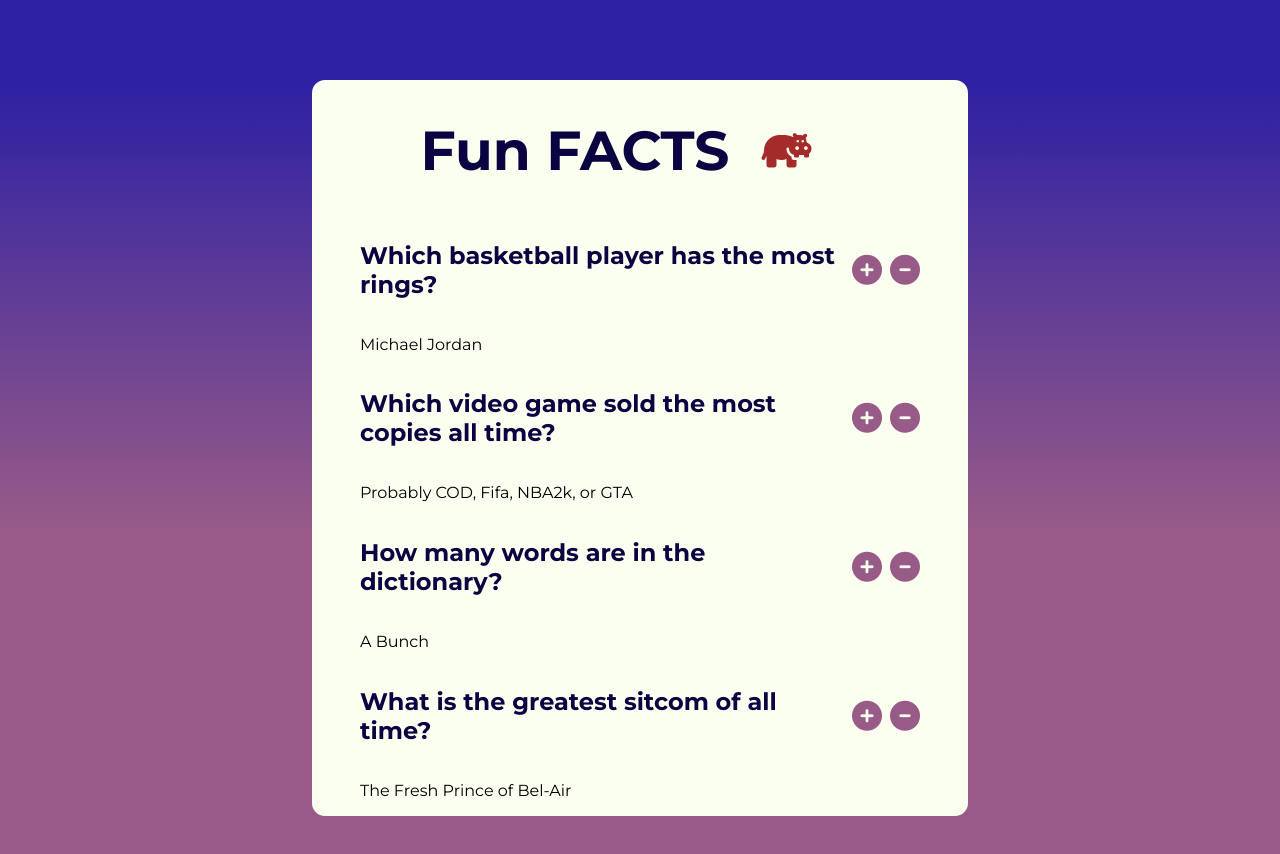
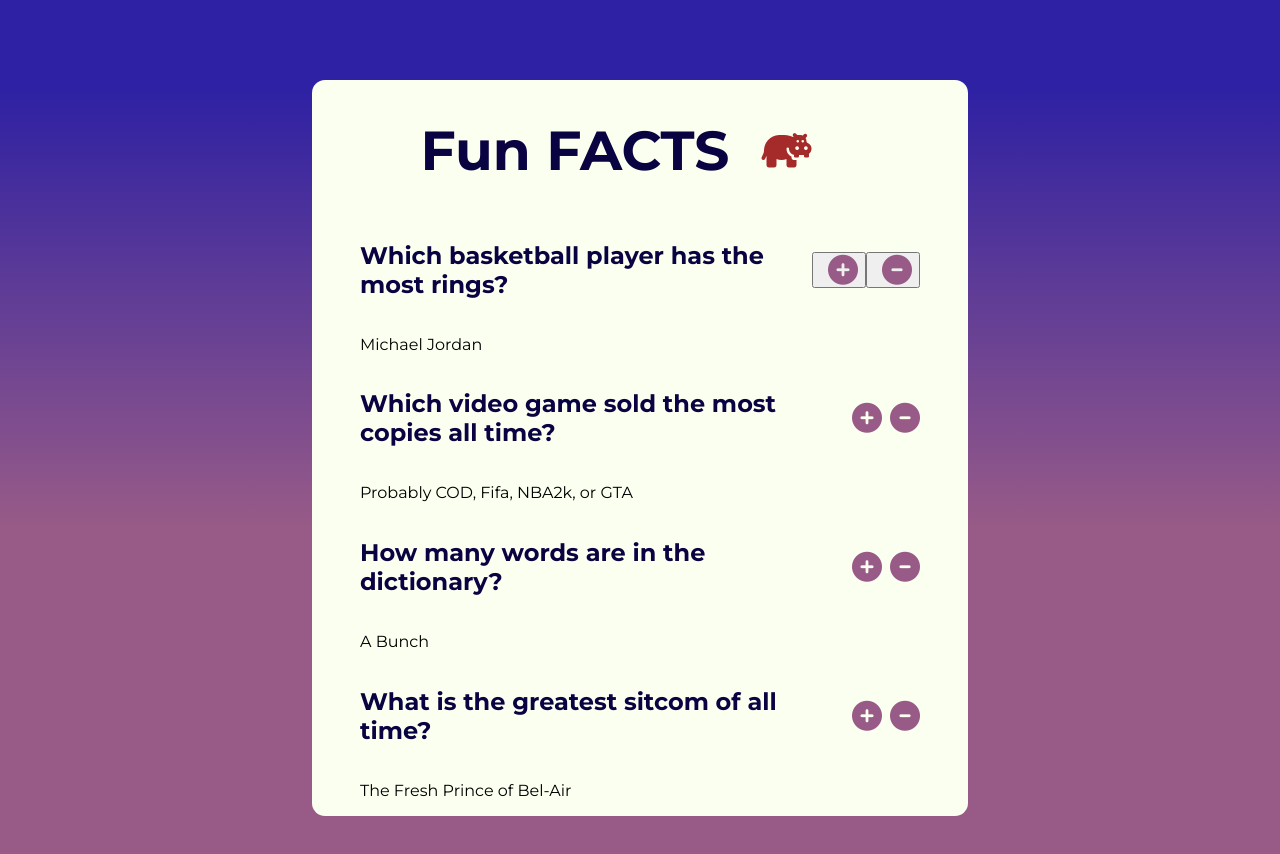
Before and after one commit to quisethecoder/fact-accordian, a plain HTML site: page index.html in a window 1280 px wide. Drawn offline with Linux system fonts and the light colour scheme.

Commit message:
add onclick html

```diff
--- a/index.html
+++ b/index.html
@@ -28,10 +28,10 @@
   </div>
   <div class="body">
     <h2>Which basketball player has the most rings?</h2>
-    <i class="fa-solid fa-circle-plus"></i>
-    <i class="fa-solid fa-circle-minus"></i>
+  <button id="buttonOne" name="btnName" onclick="show('questionOne')" ><i class="fa-solid fa-circle-plus"></i></button>
+  <button id="buttonOne" name="btnNameHide" onclick="hide('questionOne')"><i class="fa-solid fa-circle-minus"></i></button>
   </div>
-  <p>Michael Jordan</p>
+  <p id="questionOne" name="txt">Michael Jordan</p>
 
   <div class="body">
     <h2>Which video game sold the most copies all time?</h2>
```
Also changed, not shown: styles.css (line endings or trailing spaces).
